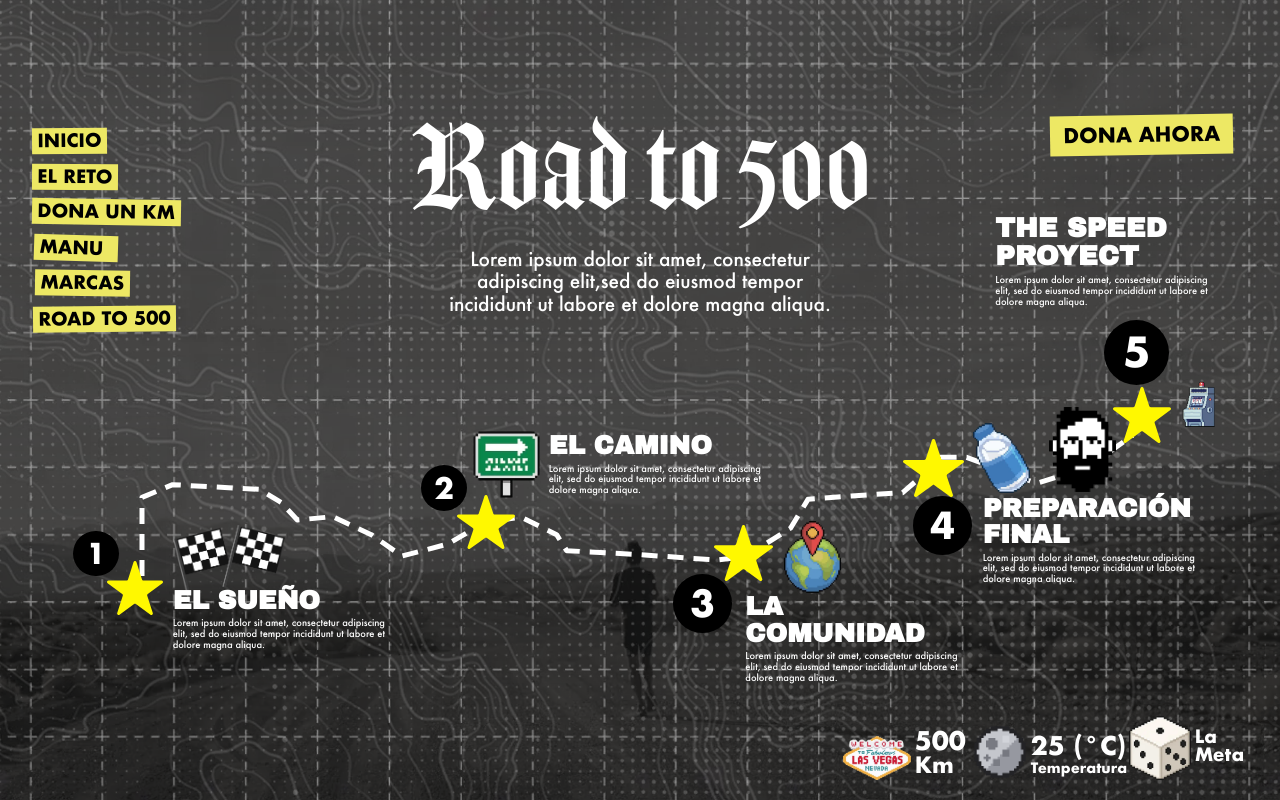
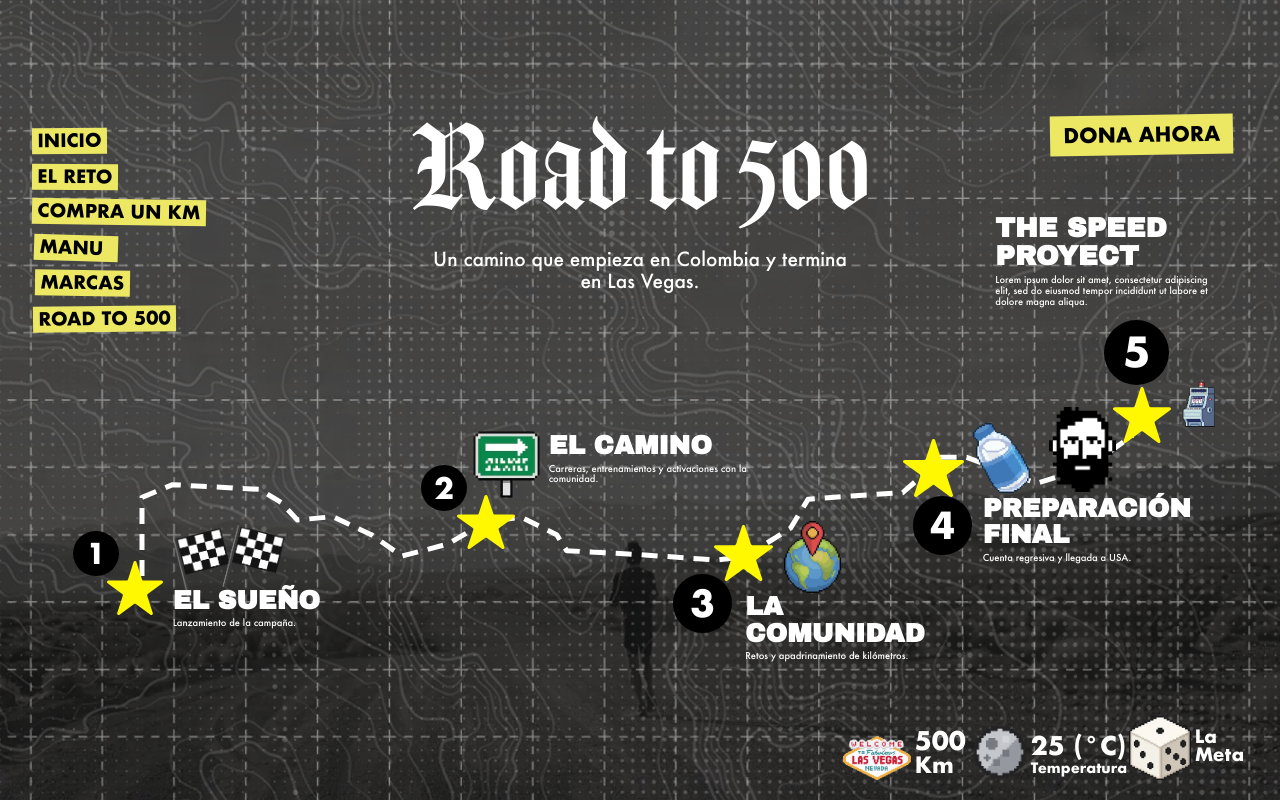
Before and after one commit to caborryer/tokio_speep_project, a Next.js app: page /road-to-500 in a window 1280 px wide. Built offline with nearby package versions, Linux system fonts and the light colour scheme.

Commit message:
update copyes

```diff
--- a/app/cta/page.tsx
+++ b/app/cta/page.tsx
@@ -56,7 +56,7 @@ export default function CTAPage() {
           gap: '1rem',
           textDecoration: 'none'
         }}>
-          DONA UN KM <span>→</span>
+          COMPRA UN KM <span>→</span>
         </Link>
         <br />
 
--- a/app/page.tsx
+++ b/app/page.tsx
@@ -30,10 +30,8 @@ const HOME_ASSETS = [
 ];
 
 const COPY = [
-  "Lorem ipsum dolor sit amet, consectetur adipiscing elit,",
-  "sed do  eiusmod tempor incididunt ut labore et dolore",
-  "magna aliqua. Quis ipsum suspendisse ultrices gravida.",
-  "Risus commodo viverra maecenas accumsan lacus.",
+  "Primer colombiano en completar",
+  "THE SPEED PROJECT.",
 ];
 
 function Pic({ src, w, h, className = "", priority }: { src: string; w: number; h: number; className?: string; priority?: boolean }) {
--- a/app/road-to-500/page.tsx
+++ b/app/road-to-500/page.tsx
@@ -1,10 +1,14 @@
 import type { Metadata } from "next";
 import Image from "next/image";
 import Icon from "@/components/scene/Icon";
-import { Lines, LOREM_3, LOREM_SHORT } from "@/components/scene/Lorem";
+import { Lines, LOREM_SHORT } from "@/components/scene/Lorem";
 import Scene from "@/components/scene/Scene";
 import v from "@/components/scene/Views.module.css";
 import type { IconName } from "@/lib/sceneIcons";
+
+const ROAD_COPY = [
+  "Un camino que empieza en Colombia y termina en Las Vegas.",
+];
 
 export const metadata: Metadata = {
   title: "Road to 500 | El Reto 500 Kilómetros",
@@ -25,25 +29,25 @@ type Milestone = {
 
 const STEPS: Milestone[] = [
   {
-    n: 1, title: "El sueño", text: LOREM_SHORT,
+    n: 1, title: "El sueño", text: "Lanzamiento de la campaña.",
     num: { l: 110, t: 676, w: 68 }, star: { l: 161, t: 722, w: 84 },
     icon: { name: "flags", pos: { l: 259, t: 667, w: 168 } },
     copy: { l: 259, t: 760, w: 330 },
   },
   {
-    n: 2, title: "El camino", text: LOREM_SHORT,
+    n: 2, title: "El camino", text: "Carreras, entrenamientos y activaciones con la comunidad.",
     num: { l: 631, t: 577, w: 70 }, star: { l: 686, t: 622, w: 86 },
     icon: { name: "senal", pos: { l: 710, t: 526, w: 100 } },
     copy: { l: 823, t: 528, w: 320 },
   },
   {
-    n: 3, title: "La comunidad", text: LOREM_SHORT,
+    n: 3, title: "La comunidad", text: "Retos y apadrinamiento de kilómetros.",
     num: { l: 1010, t: 741, w: 88 }, star: { l: 1071, t: 668, w: 88 },
     icon: { name: "mundo", pos: { l: 1176, t: 662, w: 86 } },
     copy: { l: 1118, t: 770, w: 330 },
   },
   {
-    n: 4, title: "Preparación final", text: LOREM_SHORT,
+    n: 4, title: "Preparación final", text: "Cuenta regresiva y llegada a USA.",
     num: { l: 1370, t: 624, w: 88 }, star: { l: 1354, t: 538, w: 92 },
     icon: { name: "botella", pos: { l: 1459, t: 514, w: 86 } },
     copy: { l: 1474, t: 622, w: 330 },
@@ -79,7 +83,7 @@ export default function RoadTo500Page() {
         <h1 className={`${v.gothic} ${v.rTitle}`}>Road to 500</h1>
 
         <p className={`${v.copy} ${v.rCopy}`}>
-          <Lines lines={LOREM_3} />
+          <Lines lines={ROAD_COPY} />
         </p>
 
         <svg className={v.rRoute} viewBox="0 0 1920 1080" preserveAspectRatio="none" aria-hidden="true">
--- a/components/AppLayout.tsx
+++ b/components/AppLayout.tsx
@@ -47,7 +47,7 @@ export default function AppLayout({ children }: { children: React.ReactNode }) {
         <nav className="app-nav hidden-mobile">
           <Link href="/reto" style={{ color: 'var(--text-secondary)', textDecoration: 'none', fontFamily: 'var(--font-mono)', fontSize: '0.8rem', letterSpacing: '1px' }}>EL RETO</Link>
           <Link href="/manu" style={{ color: 'var(--text-secondary)', textDecoration: 'none', fontFamily: 'var(--font-mono)', fontSize: '0.8rem', letterSpacing: '1px' }}>MANU</Link>
-          <Link href="/dona" style={{ color: 'var(--text-secondary)', textDecoration: 'none', fontFamily: 'var(--font-mono)', fontSize: '0.8rem', letterSpacing: '1px' }}>DONA UN KM</Link>
+          <Link href="/dona" style={{ color: 'var(--text-secondary)', textDecoration: 'none', fontFamily: 'var(--font-mono)', fontSize: '0.8rem', letterSpacing: '1px' }}>COMPRA UN KM</Link>
           <Link href="/marcas" style={{ color: 'var(--text-secondary)', textDecoration: 'none', fontFamily: 'var(--font-mono)', fontSize: '0.8rem', letterSpacing: '1px' }}>MARCAS</Link>
           <Link href="/road-to-500" style={{ color: 'var(--text-secondary)', textDecoration: 'none', fontFamily: 'var(--font-mono)', fontSize: '0.8rem', letterSpacing: '1px' }}>ROAD TO 500</Link>
           <Link href="/comunidad" style={{ color: 'var(--text-secondary)', textDecoration: 'none', fontFamily: 'var(--font-mono)', fontSize: '0.8rem', letterSpacing: '1px' }}>COMUNIDAD</Link>
@@ -81,7 +81,7 @@ export default function AppLayout({ children }: { children: React.ReactNode }) {
         }}>
           <Link href="/reto" onClick={() => setIsMobileMenuOpen(false)} style={{ color: 'var(--text-secondary)', textDecoration: 'none', fontFamily: 'var(--font-mono)', fontSize: '1.5rem', letterSpacing: '1px', textAlign: 'center' }}>EL RETO</Link>
           <Link href="/manu" onClick={() => setIsMobileMenuOpen(false)} style={{ color: 'var(--text-secondary)', textDecoration: 'none', fontFamily: 'var(--font-mono)', fontSize: '1.5rem', letterSpacing: '1px', textAlign: 'center' }}>MANU</Link>
-          <Link href="/dona" onClick={() => setIsMobileMenuOpen(false)} style={{ color: 'var(--text-secondary)', textDecoration: 'none', fontFamily: 'var(--font-mono)', fontSize: '1.5rem', letterSpacing: '1px', textAlign: 'center' }}>DONA UN KM</Link>
+          <Link href="/dona" onClick={() => setIsMobileMenuOpen(false)} style={{ color: 'var(--text-secondary)', textDecoration: 'none', fontFamily: 'var(--font-mono)', fontSize: '1.5rem', letterSpacing: '1px', textAlign: 'center' }}>COMPRA UN KM</Link>
           <Link href="/marcas" onClick={() => setIsMobileMenuOpen(false)} style={{ color: 'var(--text-secondary)', textDecoration: 'none', fontFamily: 'var(--font-mono)', fontSize: '1.5rem', letterSpacing: '1px', textAlign: 'center' }}>MARCAS</Link>
           <Link href="/road-to-500" onClick={() => setIsMobileMenuOpen(false)} style={{ color: 'var(--text-secondary)', textDecoration: 'none', fontFamily: 'var(--font-mono)', fontSize: '1.5rem', letterSpacing: '1px', textAlign: 'center' }}>ROAD TO 500</Link>
           <Link href="/comunidad" onClick={() => setIsMobileMenuOpen(false)} style={{ color: 'var(--text-secondary)', textDecoration: 'none', fontFamily: 'var(--font-mono)', fontSize: '1.5rem', letterSpacing: '1px', textAlign: 'center' }}>COMUNIDAD</Link>
--- a/components/scene/Scene.tsx
+++ b/components/scene/Scene.tsx
@@ -65,7 +65,7 @@ export default function Scene({ bg, map, stats, children }: Props) {
         <nav className={styles.nav} aria-label="Principal">
           <Link href="/" className={styles.tag}>Inicio</Link>
           <Link href="/reto" className={styles.tag}>El Reto</Link>
-          <Link href="/dona" className={styles.tag}>Dona un km</Link>
+          <Link href="/dona" className={styles.tag}>Compra un km</Link>
           <Link href="/manu" className={styles.tag}>Manu</Link>
           <Link href="/marcas" className={styles.tag}>Marcas</Link>
           <Link href="/road-to-500" className={styles.tag}>Road to 500</Link>
--- a/components/scene/Views.module.css
+++ b/components/scene/Views.module.css
@@ -252,9 +252,9 @@
 }
 .mCopy {
   left: calc(var(--u) * 281);
-  top: calc(var(--u) * 379);
-  width: calc(var(--u) * 760);
-  font-size: calc(var(--u) * 33);
+  top: calc(var(--u) * 372);
+  width: calc(var(--u) * 800);
+  font-size: calc(var(--u) * 29);
   line-height: 1.27;
 }
 .quote {
```
Also changed, not shown: app/dona/page.tsx (+6 -2 lines), app/manu/page.tsx (+8 -2 lines), app/marcas/page.tsx (+8 -3 lines), app/reto/page.tsx (+8 -2 lines).
